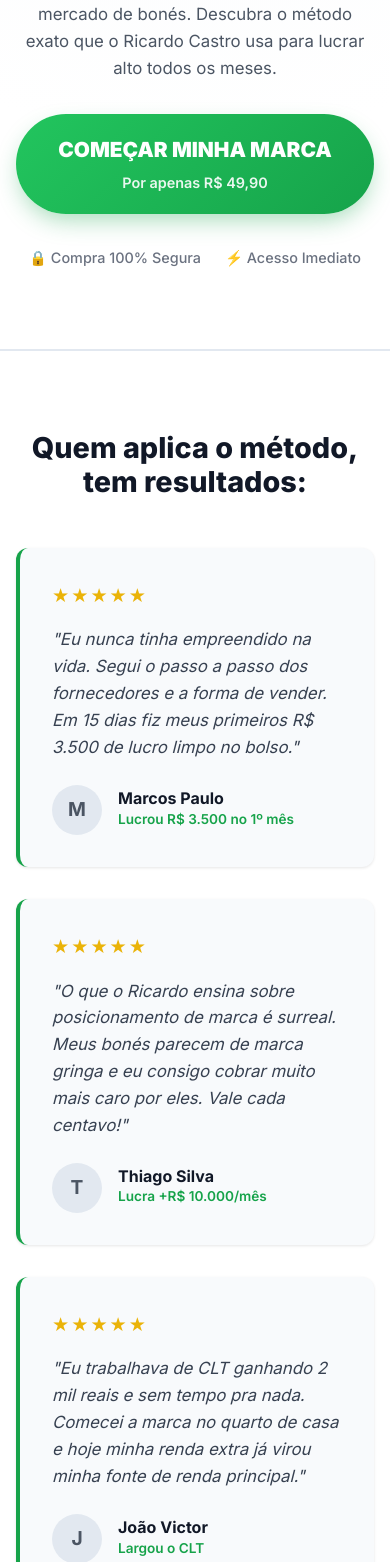
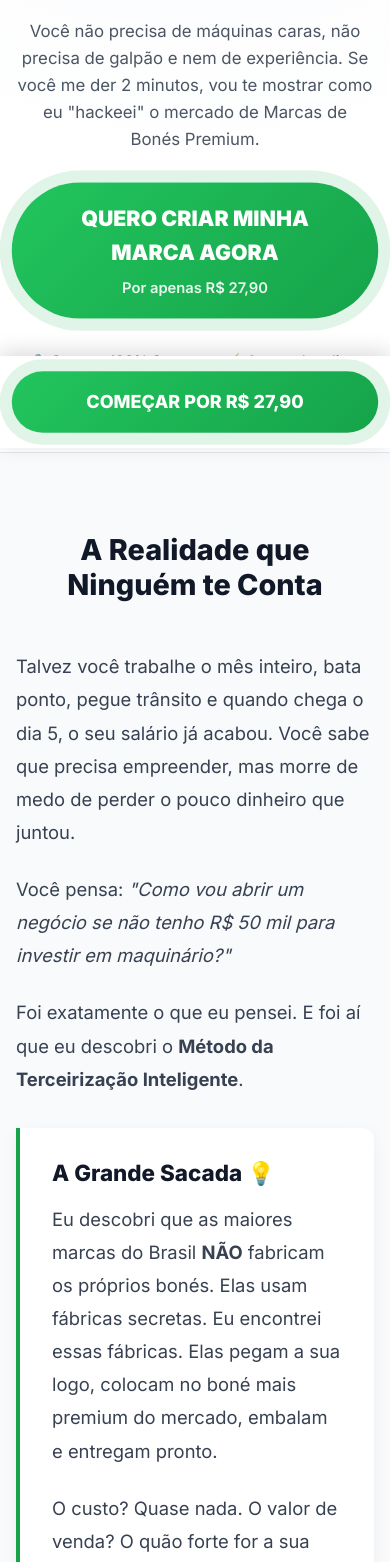
Before and after one commit to marlin-stenio-lima/digital, a Next.js app: page / in a window 390 px wide. Shown: the part 396-1958 px from the top of the page. Built offline with nearby package versions, Linux system fonts and the light colour scheme; no server answers.

Commit message:
Apply VSL copy and sticky mobile CTA

```diff
--- a/src/app/fabrica-de-bones/page.module.css
+++ b/src/app/fabrica-de-bones/page.module.css
@@ -463,7 +463,119 @@
   text-align: right;
 }
 
+/* VSL SECTIONS */
+.storySection {
+  padding: 5rem 1rem;
+  background-color: #f8fafc;
+}
+
+.storyContainer {
+  max-width: 800px;
+  margin: 0 auto;
+}
+
+.storyText {
+  font-size: 1.15rem;
+  color: #374151;
+  line-height: 1.8;
+}
+
+.storyText p {
+  margin-bottom: 1.5rem;
+}
+
+.highlightBox {
+  background-color: #ffffff;
+  border-left: 4px solid #16a34a;
+  padding: 2rem;
+  margin-top: 2rem;
+  border-radius: 0 12px 12px 0;
+  box-shadow: 0 4px 15px rgba(0, 0, 0, 0.05);
+}
+
+.highlightBox h3 {
+  color: #111827;
+  font-size: 1.4rem;
+  margin-bottom: 1rem;
+  font-weight: 800;
+}
+
+.offerSection {
+  padding: 5rem 1rem;
+  background-color: #ffffff;
+}
+
+.offerContainer {
+  max-width: 800px;
+  margin: 0 auto;
+  text-align: center;
+}
+
+.paragraphCenter {
+  font-size: 1.2rem;
+  color: #4b5563;
+  margin-bottom: 2rem;
+  line-height: 1.6;
+}
+
+.valueComparison {
+  background-color: #fffbeb;
+  padding: 2rem;
+  border-radius: 12px;
+  border: 1px dashed #fbbf24;
+  margin-bottom: 2rem;
+}
+
+.valueComparison p {
+  font-size: 1.25rem;
+  font-weight: 700;
+  color: #92400e;
+  margin-bottom: 0.5rem;
+}
+
+.valueComparison p:last-child {
+  margin-bottom: 0;
+  color: #b45309;
+  font-size: 1.4rem;
+}
+
+/* STICKY CTA */
+.stickyMobileCta {
+  display: none;
+}
+
 @media (max-width: 768px) {
+  .container {
+    padding-bottom: 90px;
+  }
+
+  .stickyMobileCta {
+    display: block;
+    position: fixed;
+    bottom: 0;
+    left: 0;
+    width: 100%;
+    background-color: #ffffff;
+    padding: 1rem;
+    box-shadow: 0 -4px 20px rgba(0, 0, 0, 0.15);
+    z-index: 1000;
+    text-align: center;
+  }
+
+  .stickyButton {
+    display: inline-block;
+    background: linear-gradient(135deg, #22c55e 0%, #16a34a 100%);
+    color: #fff;
+    font-weight: 800;
+    font-size: 1.1rem;
+    padding: 1rem;
+    border-radius: 9999px;
+    width: 100%;
+    text-decoration: none;
+    box-shadow: 0 4px 6px -1px rgba(22, 163, 74, 0.4);
+    animation: pulseGreen 2s infinite;
+  }
+
   .headline {
     font-size: 2rem;
   }
--- a/src/app/page.tsx
+++ b/src/app/page.tsx
@@ -15,26 +15,43 @@ export default function FabricaDeBonesLP() {
       <FacebookPixel />
 
       <main className={styles.container}>
-        {/* HERO SECTION */}
+        {/* HERO SECTION - PROMESSA FORTE */}
         <section className={styles.hero}>
           <div className={styles.heroContent}>
-            <div className={styles.badge}>O MÉTODO DEFINITIVO</div>
+            <div className={styles.badge}>O SEGREDO REVELADO</div>
             <h1 className={styles.headline}>
-              Crie Sua Própria Marca de Bonés e Fature <span className={styles.highlight}>R$ 15.000+ Por Mês</span> Começando do Zero
+              Como um simples "pedaço de tecido" me fez sair do zero e construir um negócio de <span className={styles.highlight}>R$ 15.000 mensais</span> (Trabalhando no meu próprio quarto).
             </h1>
             <p className={styles.subheadline}>
-              O mapa prático e testado para quem quer criar a sua primeira empresa lucrativa no mercado de bonés. Descubra o método exato que o Ricardo Castro usa para lucrar alto todos os meses.
+              Você não precisa de máquinas caras, não precisa de galpão e nem de experiência. Se você me der 2 minutos, vou te mostrar como eu "hackeei" o mercado de Marcas de Bonés Premium.
             </p>
 
-
-            <Link href="/fabrica-de-bones/checkout" className={styles.ctaButton}>
-              COMEÇAR MINHA MARCA
-              <span className={styles.ctaSub}>Por apenas R$ 49,90</span>
+            <Link href="/fabrica-de-bones/checkout" className={styles.ctaButtonPulse}>
+              QUERO CRIAR MINHA MARCA AGORA
+              <span className={styles.ctaSub}>Por apenas R$ 27,90</span>
             </Link>
 
             <div className={styles.trustIndicators}>
               <span>🔒 Compra 100% Segura</span>
               <span>⚡ Acesso Imediato</span>
+            </div>
+          </div>
+        </section>
+
+        {/* THE REVELATION & PAIN */}
+        <section className={styles.storySection}>
+          <div className={styles.storyContainer}>
+            <h2 className={styles.sectionTitle}>A Realidade que Ninguém te Conta</h2>
+            <div className={styles.storyText}>
+              <p>Talvez você trabalhe o mês inteiro, bata ponto, pegue trânsito e quando chega o dia 5, o seu salário já acabou. Você sabe que precisa empreender, mas morre de medo de perder o pouco dinheiro que juntou.</p>
+              <p>Você pensa: <em>"Como vou abrir um negócio se não tenho R$ 50 mil para investir em maquinário?"</em></p>
+              <p>Foi exatamente o que eu pensei. E foi aí que eu descobri o <strong>Método da Terceirização Inteligente</strong>.</p>
+
+              <div className={styles.highlightBox}>
+                <h3>A Grande Sacada 💡</h3>
+                <p>Eu descobri que as maiores marcas do Brasil <strong>NÃO</strong> fabricam os próprios bonés. Elas usam fábricas secretas. Eu encontrei essas fábricas. Elas pegam a sua logo, colocam no boné mais premium do mercado, embalam e entregam pronto.</p>
+                <p>O custo? Quase nada. O valor de venda? O quão forte for a sua marca. Eu transformei R$ 30 de custo em R$ 120, R$ 150 de faturamento por peça. Todos os dias.</p>
+              </div>
             </div>
           </div>
         </section>
@@ -89,82 +106,28 @@ export default function FabricaDeBonesLP() {
           </div>
         </section>
 
-        {/* PAIN SECTION */}
-        <section className={styles.painSection}>
-          <h2 className={styles.sectionTitle}>Você está cansado de...</h2>
-          <div className={styles.painCards}>
-            <div className={styles.painCard}>
-              <div className={styles.painIcon}>💸</div>
-              <h3>Falta de Dinheiro</h3>
-              <p>Trabalhar o mês inteiro e ver o salário acabar na primeira semana, sem conseguir guardar nada ou fazer uma renda extra.</p>
-            </div>
-            <div className={styles.painCard}>
-              <div className={styles.painIcon}>⏰</div>
-              <h3>Falta de Tempo</h3>
-              <p>Ser refém de um emprego que suga suas energias e não te dá liberdade para aproveitar a vida e a família.</p>
-            </div>
-            <div className={styles.painCard}>
-              <div className={styles.painIcon}>📉</div>
-              <h3>Medo de Empreender</h3>
-              <p>Querer montar um negócio, mas não saber por onde começar, com medo de falhar e perder suas economias.</p>
+        {/* THE OFFER */}
+        <section className={styles.offerSection}>
+          <div className={styles.offerContainer}>
+            <h2 className={styles.sectionTitle}>Eu decidi abrir a "caixa preta"</h2>
+            <p className={styles.paragraphCenter}>
+              Peguei minha lista de fornecedores secretos (aquela que as marcas grandes rezam para você nunca descobrir), o meu método de criação de marca, e o meu script exato de vendas no Instagram.
+            </p>
+            <div className={styles.valueComparison}>
+              <p>Tudo isso poderia facilmente ser vendido por <strong>R$ 997</strong>.</p>
+              <p>Mas hoje, você não vai pagar R$ 997, nem R$ 497, e nem mesmo R$ 97.</p>
             </div>
           </div>
-        </section>
-
-        {/* SOLUTION & AUTHORITY SECTION */}
-        <section className={styles.solutionSection}>
-          <div className={styles.solutionContainer}>
-            <h2 className={styles.sectionTitle}>A Solução: O Mercado de Bonés</h2>
-
-            <div className={styles.solutionGrid}>
-              <div className={styles.solutionText}>
-                <p className={styles.paragraph}>
-                  O mercado de bonés é um dos mais lucrativos e menos explorados de forma profissional no Brasil. A margem de lucro é gigantesca e a demanda é constante.
-                </p>
-                <p className={styles.paragraph}>
-                  <strong>Ricardo Castro</strong> já bateu cabeça, cometeu erros e perdeu dinheiro. Mas após anos de validação, ele desenvolveu um modelo de negócios enxuto e escalável que hoje gera mais de <strong>R$ 15.000 mensais de lucro líquido</strong>.
-                </p>
-                <p className={styles.paragraph}>
-                  E agora, ele decidiu abrir a "caixa preta" da operação e te entregar o caminho das pedras para você replicar esse sucesso e construir a sua primeira empresa sólida e rentável.
-                </p>
-                <Link href="/fabrica-de-bones/checkout" className={styles.ctaButtonSec}>
-                  SIM, EU QUERO APRENDER O MÉTODO
-                </Link>
-              </div>
-
-              <div className={styles.solutionImageWrapper}>
-                <Image
-                  src="/images/ricardo2.png"
-                  alt="Ricardo Castro"
-                  width={400}
-                  height={500}
-                  className={styles.ricardoImage}
-                />
-              </div>
-            </div>
-          </div>
-        </section>
-
-        {/* WHAT YOU GET SECTION */}
-        <section className={styles.whatYouGet}>
-          <h2 className={styles.sectionTitle}>O que você vai descobrir:</h2>
-          <ul className={styles.benefitsList}>
-            <li><strong>✅ Fornecedores Secretos:</strong> Onde comprar matéria-prima com qualidade premium e preço de atacado.</li>
-            <li><strong>✅ Modelagem de Negócio:</strong> Como estruturar sua marca para parecer gigante desde o dia 1.</li>
-            <li><strong>✅ Estratégia de Vendas:</strong> Como atrair clientes todos os dias e vender sem precisar implorar.</li>
-            <li><strong>✅ Gestão Simplificada:</strong> Como administrar a produção e o caixa para garantir lucros de R$ 15.000+.</li>
-          </ul>
         </section>
 
         {/* FINAL CTA */}
         <section className={styles.finalCta}>
           <div className={styles.finalBox}>
-            <div className={styles.urgentBadge}>⏳ ÚLTIMAS VAGAS DISPONÍVEIS</div>
-            <h2>Sua chance de lucrar alto!</h2>
-            <p>Garanta agora a <strong>Marca de Bonés</strong> e receba todo o método prático para montar sua primeira empresa do zero.</p>
+            <div className={styles.urgentBadge}>⏳ APENAS 50 VAGAS DISPONÍVEIS</div>
+            <h2>Leve o Método + Lista de Fornecedores</h2>
 
             <div className={styles.scarcityText}>
-              <p>🚨 <strong>Atenção:</strong> Só tenho capacidade para dar suporte premium para 50 pessoas nessa nova turma. Assim que as vagas baterem, o preço volta para R$ 297.</p>
+              <p>🚨 <strong>Atenção:</strong> Por motivos óbvios, as fábricas parceiras não dão conta de milhares de pessoas fazendo pedidos. Para manter a qualidade, limitei o acesso a essa turma. Assim que as vagas baterem, o preço volta para R$ 297.</p>
             </div>
 
             <div className={styles.priceAnchoring}>
@@ -180,15 +143,22 @@ export default function FabricaDeBonesLP() {
 
             <div className={styles.priceTag}>
               Hoje para você: Apenas<br/>
-              <span className={styles.priceHighlight}>R$ 49,90</span>
-              <span className={styles.installments}>(ou 12x de R$ 4,99)</span>
+              <span className={styles.priceHighlight}>R$ 27,90</span>
+              <span className={styles.installments}>(ou 12x de R$ 2,79)</span>
             </div>
 
             <Link href="/fabrica-de-bones/checkout" className={styles.ctaButtonPulse}>
-              QUERO GARANTIR MINHA VAGA AGORA
+              QUERO CRIAR MINHA MARCA AGORA
             </Link>
           </div>
         </section>
+
+        {/* STICKY MOBILE CTA */}
+        <div className={styles.stickyMobileCta}>
+          <Link href="/fabrica-de-bones/checkout" className={styles.stickyButton}>
+            COMEÇAR POR R$ 27,90
+          </Link>
+        </div>
       </main>
     </>
   );
```
